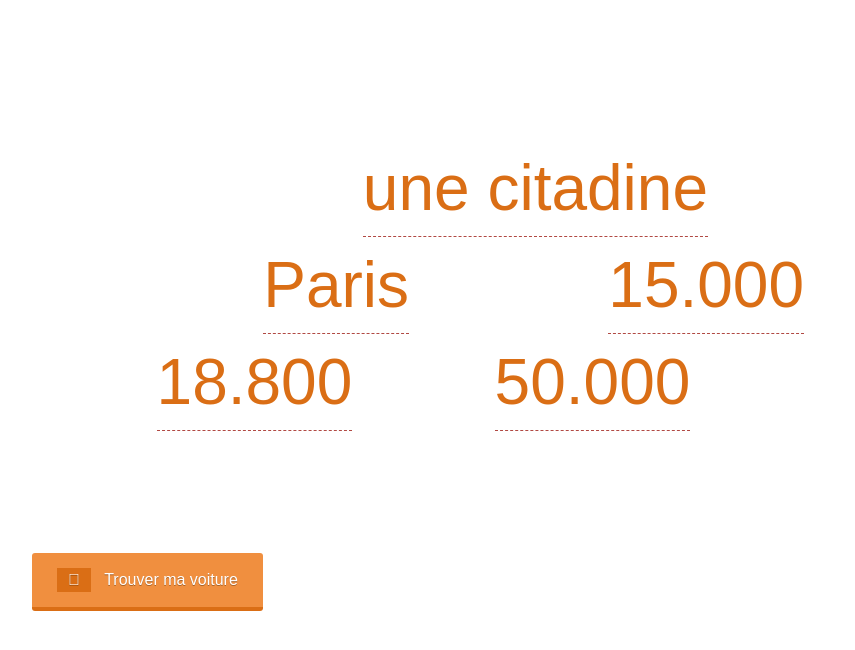
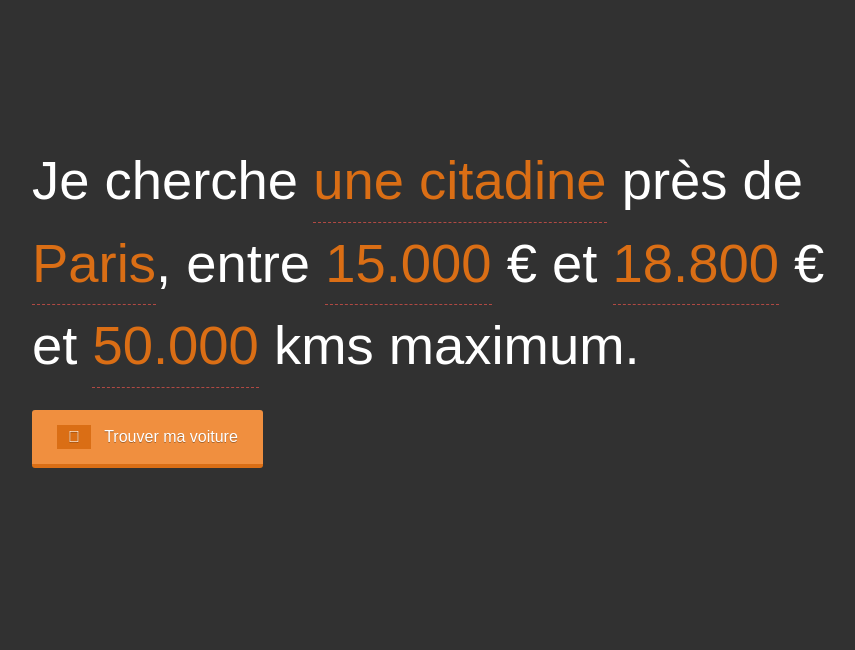
Before and after one commit to Yann56/helmut, a plain HTML site: page test.html in a window 1280 px wide. Shown: the whole page, without its empty margins (208-1063 px from the left). Drawn offline with Linux system fonts and the light colour scheme.

Commit message:
Version 14.06

```diff
--- a/css/component.css
+++ b/css/component.css
@@ -9,7 +9,6 @@
 	font-style: normal;
 }
 body {
-<<<<<<< HEAD
 	background-color: #313131;
 	font-family: 'Nunito', sans-serif;
 }
@@ -21,9 +20,6 @@
 
 .clearfix{
 	margin-top: 140px;
-=======
-	background-color: #F4B86A;
->>>>>>> origin/Alphaone
 }
 
 /* general style for the form */
@@ -31,7 +27,7 @@
 	color: #fff;
 	width: 800px;
 	margin: 0.3em auto 0 auto;
-	font-size: 4em;
+	font-size: 3.4em;
 	line-height: 1.5;
 	top:20px;
 }
```
